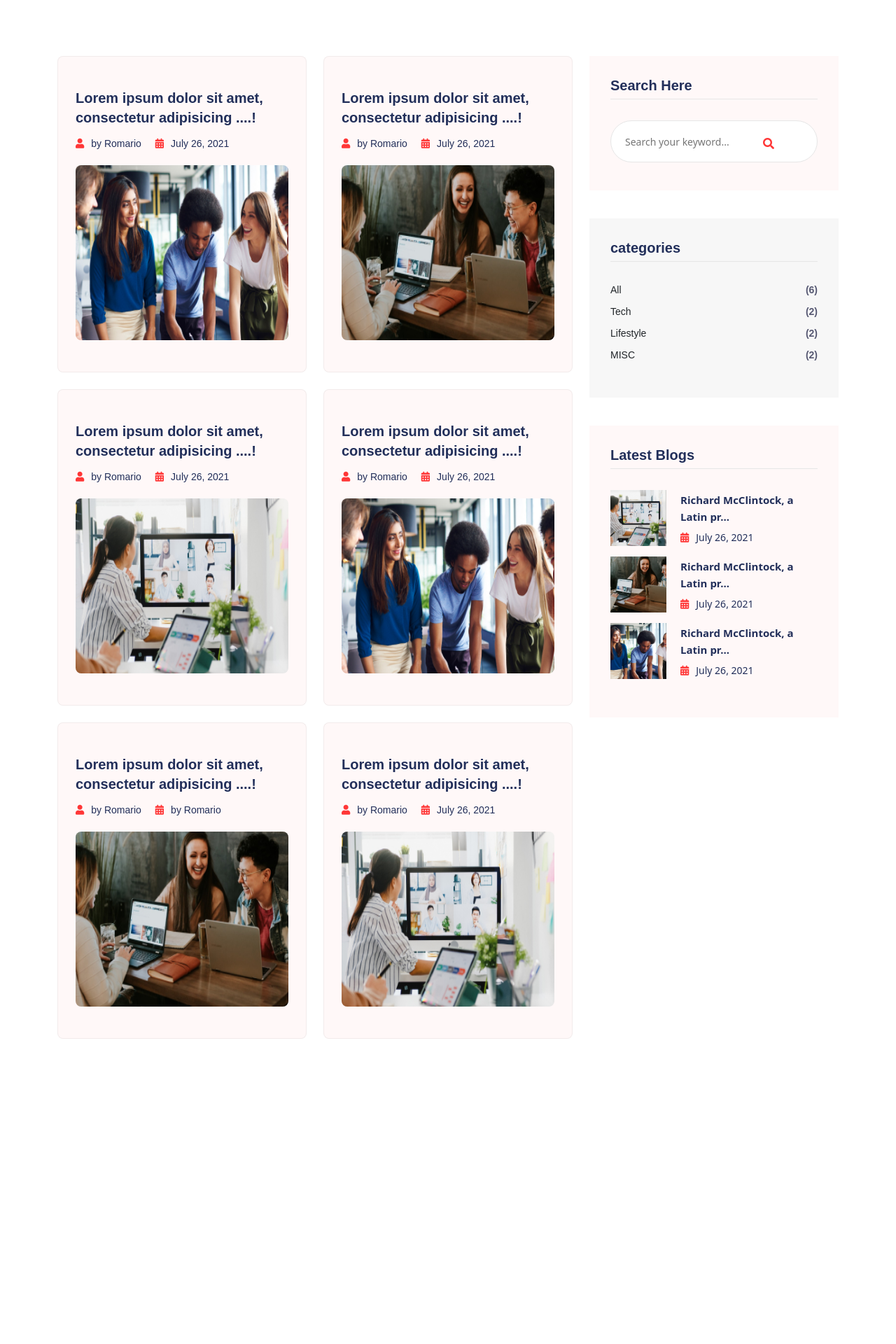
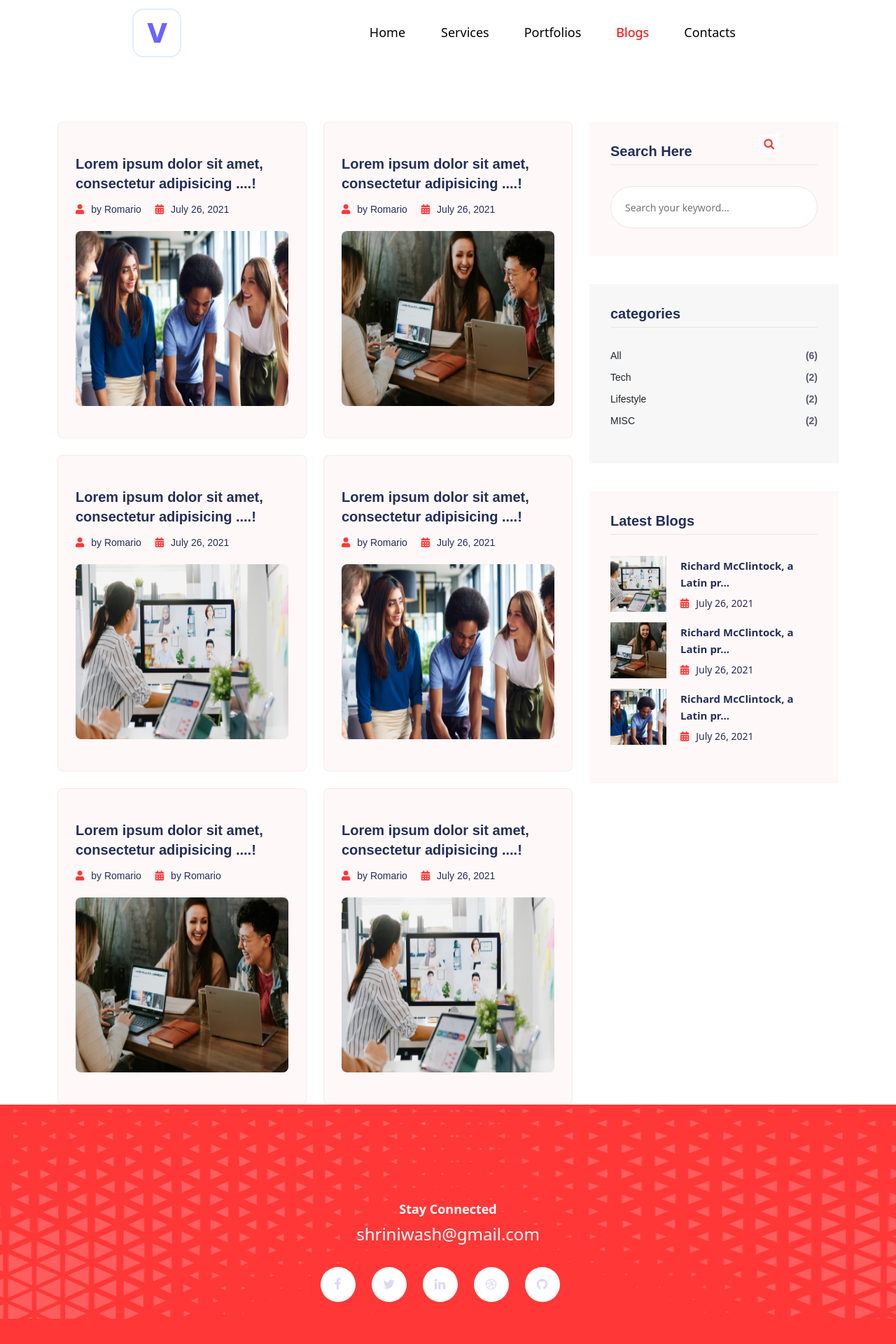
Before and after one commit to princesspooja/Subsciption_based_PortFolio_Front_end, a Next.js app: page /Romario/blog in a window 1280 px wide. Shown: the top 1920 px of the page at 70% size. Before the commit the page ends 1484 px from the top, so only its background shows below. Built offline with nearby package versions, Linux system fonts and the light colour scheme.

Commit message:
the navigation and footer has been added to contact and blog page

```diff
--- a/pages/Romario/blog.js
+++ b/pages/Romario/blog.js
@@ -1,5 +1,7 @@
 import Head from "next/head";
 import Image from "next/image";
+import Navigation from "./components/navigation";
+import Footer from "./components/footer";
 const Blog = () =>{
     return(<>
 
@@ -10,6 +12,7 @@ const Blog = () =>{
         />
          <link rel="stylesheet" href="https://use.fontawesome.com/releases/v5.15.4/css/all.css"/>
       </Head>
+      <Navigation />
       <div className="container">
         <div className="row justify-content-center">
           <div className="col-8">
@@ -208,6 +211,8 @@ const Blog = () =>{
         </div>
       </div>
       </div>
+
+      <Footer />
     </>)
 }
 
--- a/pages/Romario/components/portfolios.js
+++ b/pages/Romario/components/portfolios.js
@@ -7,7 +7,7 @@ const Portfolios = () =>{
     <div className="container portfolio-container">
     <div className="row" id="portfolio-row">
                 <div className="portfolio-button col-sm-10">
-                    <ul class="portfolio-button-a">
+                    <ul className="portfolio-button-a">
                         <li><a>All</a></li>
                         <li><a>Web Development</a></li>
                         <li><a>Graphic Design</a></li>
--- a/pages/Romario/contact.js
+++ b/pages/Romario/contact.js
@@ -1,5 +1,7 @@
 import Image from "next/image";
 import Head from "next/head";
+import Navigation from "./components/navigation";
+import Footer from "./components/footer";
 const Contact = () => {
   return (
     <>
@@ -9,6 +11,7 @@ const Contact = () => {
           rel="stylesheet"
         />
       </Head>
+      <Navigation />
       <div className="container">
         <div className="heading">
           <span id="contact">contact</span>
@@ -44,6 +47,7 @@ const Contact = () => {
           </div>
         </form>
       </div>
+      <Footer />
     </>
   );
 };
```
